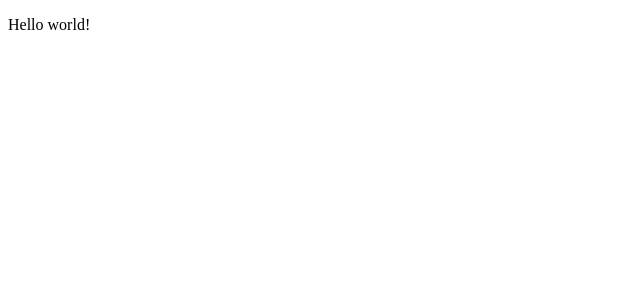
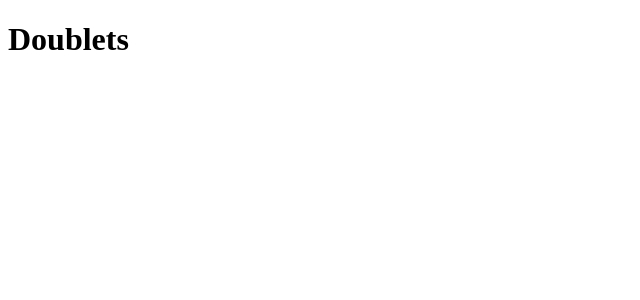
Before and after one commit to sam-jordan/doublets-game, a React (Vite) app: page / in a window 1280 px wide. Shown: the top 300 px of the page, without its empty margins (0-640 px from the left). Built offline with nearby package versions, Linux system fonts and the light colour scheme.

Commit message:
Add an App component, move old files into logic

```diff
--- /dev/null
+++ b/src/components/app.tsx
@@ -0,0 +1,9 @@
+import { useState } from "react";
+
+export default function App() {
+    const [words, setWords] = useState([]);
+
+    return <div>
+        <h1>Doublets</h1>
+    </div>
+}
--- a/src/main.tsx
+++ b/src/main.tsx
@@ -1,8 +1,9 @@
 import { StrictMode } from 'react'
 import { createRoot } from 'react-dom/client'
+import App from './components/app'
 
 createRoot(document.getElementById('root')!).render(
   <StrictMode>
-    <p>Hello world!</p>
+    <App />
   </StrictMode>,
 )
```
Also changed, not shown: src/logic/doublets.ts (renamed from src/doublets.ts), src/logic/index.ts (renamed from src/index.ts).
